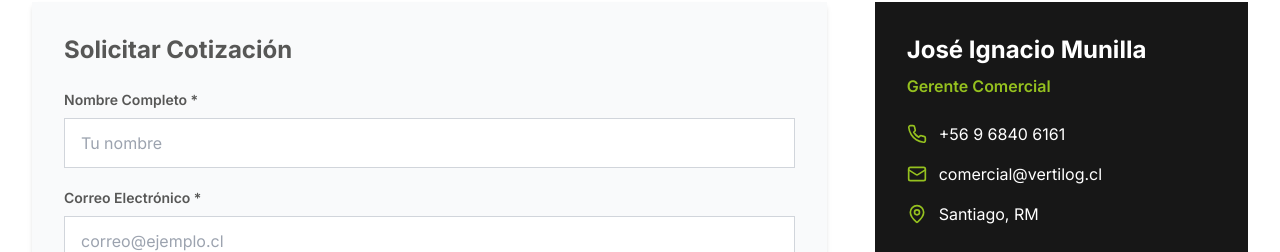
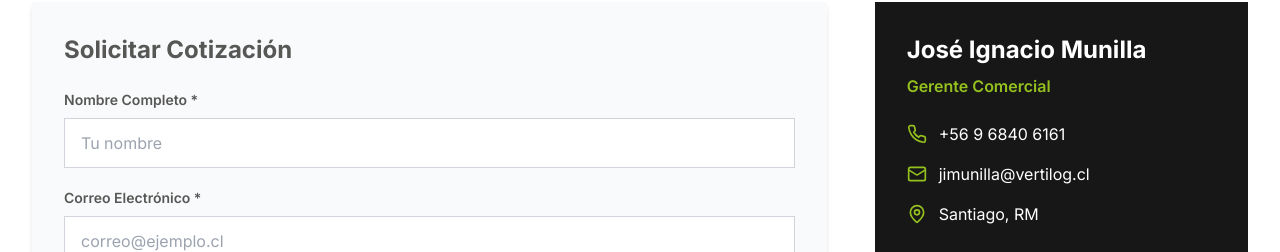
Before and after one commit to quadraturechile/vertilog, a Next.js app: page / in a window 1280 px wide. Shown: the part 4159-4411 px from the top of the page. Built offline with nearby package versions, Linux system fonts and the light colour scheme; no server answers.

Commit message:
Update contact-section.tsx

```diff
--- a/app/components/contact-section.tsx
+++ b/app/components/contact-section.tsx
@@ -130,8 +130,8 @@ export default function ContactSection() {
               </div>
               <div className="flex items-center gap-3">
                 <Mail className="w-5 h-5 text-[#95C11F]" />
-                <a href="mailto:comercial@vertilog.cl" className="hover:text-[#95C11F] transition-colors break-all">
-                  comercial@vertilog.cl
+                <a href="mailto:jimunilla@vertilog.cl" className="hover:text-[#95C11F] transition-colors break-all">
+                  jimunilla@vertilog.cl
                 </a>
               </div>
               <div className="flex items-center gap-3">
```
